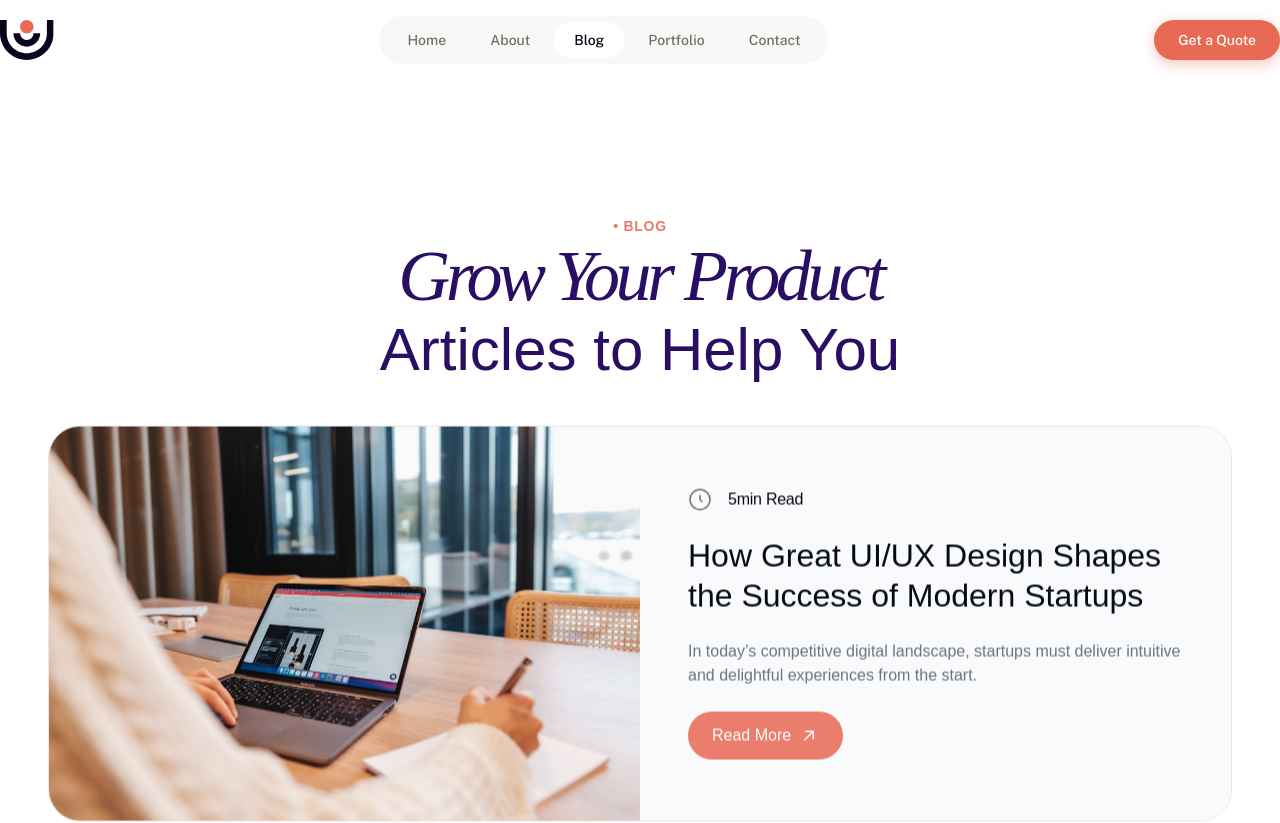
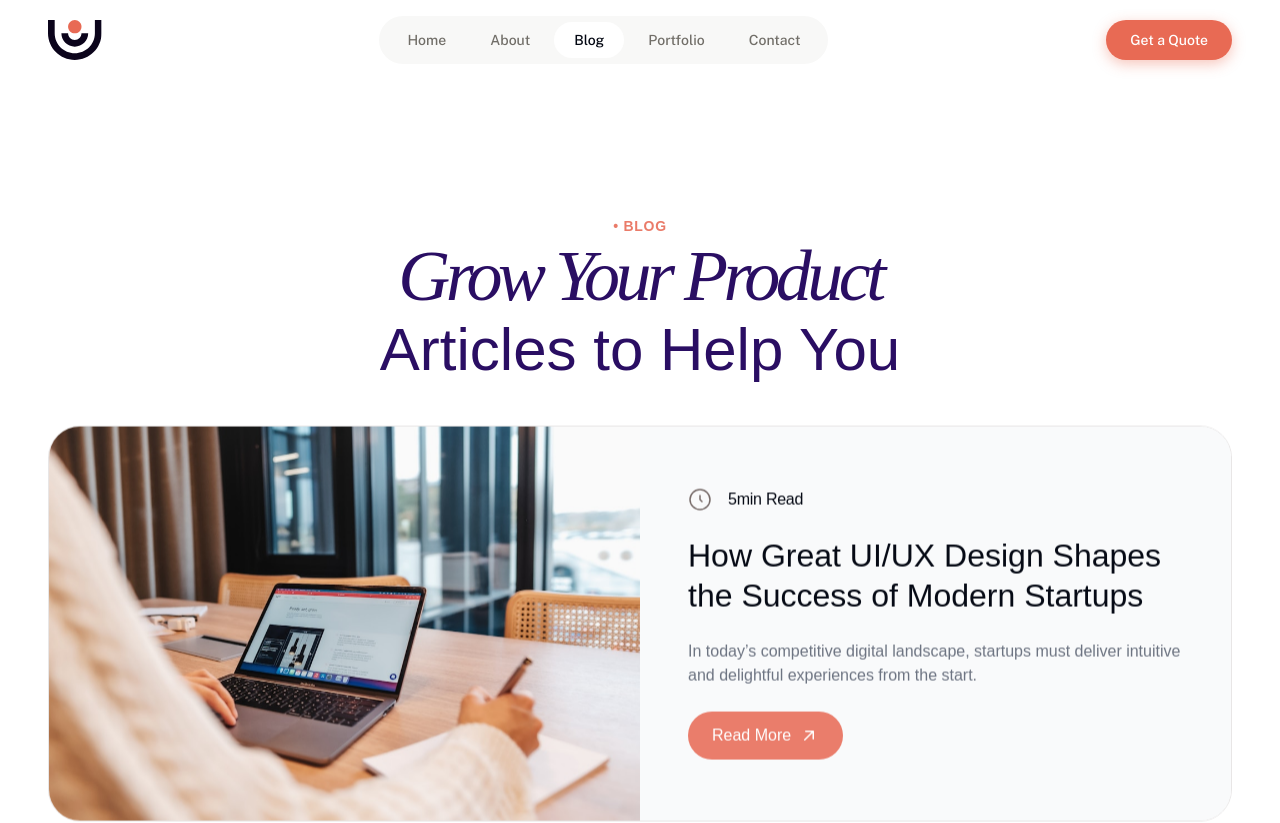
Before and after one commit to SparkStudio-Ltd/userlify, a Next.js app: page /blog in a window 1280 px wide. Shown: the top 823 px of the page. Built offline with nearby package versions, Linux system fonts and the light colour scheme; a web font is replaced by a local one.

Commit message:
feat: Add padding to layout components for improved spacing and consistency

```diff
--- a/src/components/layout/Footer.tsx
+++ b/src/components/layout/Footer.tsx
@@ -43,14 +43,14 @@ export function Footer() {
   return (
     <footer className="relative w-full h-[746px] bg-[#0B041B] overflow-hidden">
       {/* Main Footer Content */}
-      <div className="relative z-10 max-w-[1472px] mx-auto pt-[120px]">
+      <div className="relative z-10 max-w-[1472px] mx-auto pt-[120px] px-12">
         {/* Footer Columns */}
         <div className="flex justify-between gap-8">
           {/* Brand / About - 30% */}
           <div className="w-[25%]">
 
 
-            <FooterLogo/>
+            <FooterLogo />
 
 
             <p
--- a/src/components/layout/Header.tsx
+++ b/src/components/layout/Header.tsx
@@ -38,7 +38,7 @@ export function Header() {
       )}
     >
       <Container>
-        <nav className="flex h-20 items-center justify-between">
+        <nav className="flex h-20 max-w-[1472px] items-center justify-between px-12">
           {/* Logo */}
           <Link href="/" className="flex items-center">
             <Logo />
--- a/src/components/sections/BlogSection.tsx
+++ b/src/components/sections/BlogSection.tsx
@@ -50,7 +50,7 @@ export default function BlogSection() {
 
     return (
         <section ref={sectionRef} className="w-full py-[120px] bg-[#F8F8F7]">
-            <div className="max-w-[1472px] mx-auto">
+            <div className="max-w-[1472px] mx-auto px-12">
                 <div className="flex flex-col gap-10">
                     {/* Top Section */}
                     <div className="flex flex-col items-center gap-4">
--- a/src/components/sections/CTASection.tsx
+++ b/src/components/sections/CTASection.tsx
@@ -100,7 +100,7 @@ export default function CTASection() {
             <div className="w-full flex flex-col lg:flex-row gap-10 items-center h-full">
                 {/* Left Section */}
                 <div
-                    className="flex flex-col gap-10 lg:gap-8"
+                    className="flex flex-col gap-10 px-16 lg:gap-8"
                     style={{
                         marginLeft: 'calc((100vw - 1472px) / 2)',
                         marginRight: 'auto'
```
